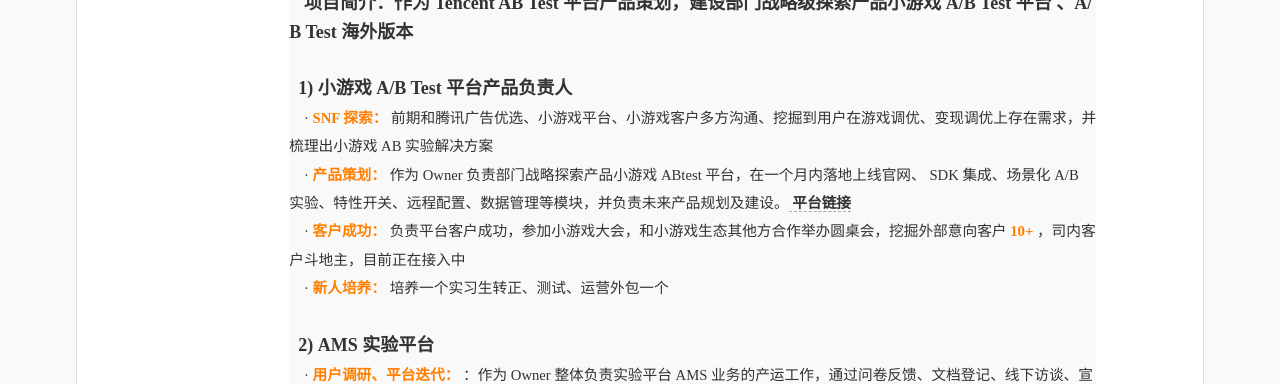
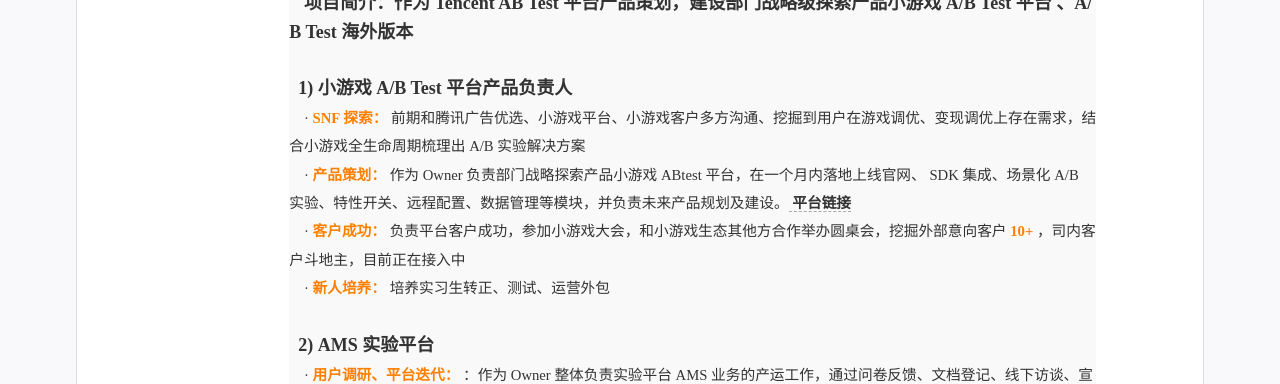
Before and after one commit to kuailexiaoshenxian/cn-wx-cv, a Jekyll site: the page built from index.html, in a window 1280 px wide. Shown: the part 682-1066 px from the top of the page. Built offline with Jekyll 4.4.1, drawn with Linux system fonts in a browser that asks for light colours.

Commit message:
Update resume.yml

```diff
--- a/_data/resume.yml
+++ b/_data/resume.yml
@@ -102,10 +102,10 @@ main: #简历主要内容，
     detail: <font face="等线"><font size=4><strong>项目简介：作为 Tencent AB Test 平台产品策划，建设部门战略级探索产品小游戏 A/B Test 平台 、A/B Test 海外版本</strong></font></font> <br>  &nbsp &nbsp
            <br>
             <font face="等线"><font size=4><strong> &nbsp 1) 小游戏 A/B Test 平台产品负责人</strong></font> <br>  &nbsp &nbsp
-            · <font color=#FF7F00><strong>SNF 探索： </strong></font>前期和腾讯广告优选、小游戏平台、小游戏客户多方沟通、挖掘到用户在游戏调优、变现调优上存在需求，并梳理出小游戏 AB 实验解决方案<br> &nbsp &nbsp
+            · <font color=#FF7F00><strong>SNF 探索： </strong></font>前期和腾讯广告优选、小游戏平台、小游戏客户多方沟通、挖掘到用户在游戏调优、变现调优上存在需求，结合小游戏全生命周期梳理出 A/B 实验解决方案<br> &nbsp &nbsp
             · <font color=#FF7F00><strong>产品策划： </strong></font>作为 Owner 负责部门战略探索产品小游戏 ABtest 平台，在一个月内落地上线官网、 SDK 集成、场景化 A/B 实验、特性开关、远程配置、数据管理等模块，并负责未来产品规划及建设。 <a href="https://abetterchoice.cn/"> <strong>平台链接</strong> </a><br> &nbsp &nbsp
             · <font color=#FF7F00><strong>客户成功： </strong></font>负责平台客户成功，参加小游戏大会，和小游戏生态其他方合作举办圆桌会，挖掘外部意向客户<font color=#FF7F00><strong> 10+ </strong></font> ，司内客户斗地主，目前正在接入中 <br> &nbsp &nbsp
-            · <font color=#FF7F00><strong>新人培养： </strong></font>培养一个实习生转正、测试、运营外包一个 <br> &nbsp &nbsp
+            · <font color=#FF7F00><strong>新人培养： </strong></font>培养实习生转正、测试、运营外包 <br> &nbsp &nbsp
             <br>
             <font face="等线"><font size=4><strong> &nbsp 2) AMS 实验平台</strong></font> <br>  &nbsp &nbsp
             · <font color=#FF7F00><strong>用户调研、平台迭代： </strong></font>：作为 Owner 整体负责实验平台 AMS 业务的产运工作，通过问卷反馈、文档登记、线下访谈、宣讲等收集用户反馈，并进行平台功能设计与迭代，成功落地<font color=#FF7F00><strong> 8000+ </strong></font> 个实验，显著提升了广告实验效率 <br> &nbsp &nbsp
```
